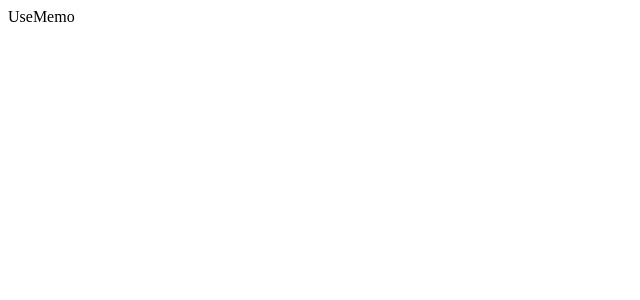
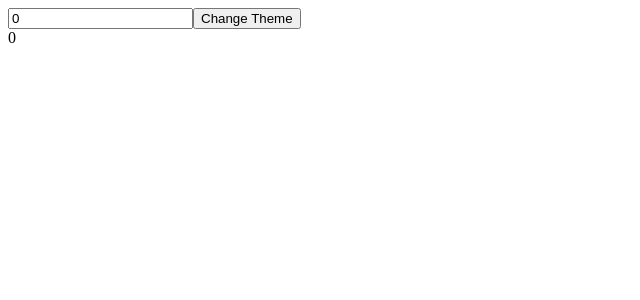
Before and after one commit to JeriRov/react-hooks, a React (Create React App) app: page /useMemo in a window 1280 px wide. Shown: the top 300 px of the page, without its empty margins (0-640 px from the left). Built offline with nearby package versions, Linux system fonts and the light colour scheme.

Commit message:
learn: useMemo

```diff
--- a/src/05-useMemo/UseMemo.tsx
+++ b/src/05-useMemo/UseMemo.tsx
@@ -1,5 +1,41 @@
-import { FC } from 'react';
+import React, { FC, useEffect, useMemo, useState } from 'react';
 
 export const UseMemo: FC = () => {
-  return <div>UseMemo</div>;
+  const [number, setNumber] = useState(0);
+  const [dark, setDark] = useState(false);
+  const doubleNumber = useMemo(() => {
+    return slowFunction(number);
+  }, [number]);
+
+  const themeStyles = useMemo(() => {
+    return {
+      backgroundColor: dark ? 'black' : 'white',
+      color: dark ? 'white' : 'black',
+    };
+  }, [dark]);
+
+  useEffect(() => {
+    console.log('Theme changed');
+  }, [themeStyles]);
+
+  const handleInputChange = (e: React.ChangeEvent<HTMLInputElement>) =>
+    setNumber(parseInt(e.target.value));
+
+  const handleThemeChange = () => setDark(prevDark => !prevDark);
+
+  return (
+    <>
+      <input onChange={handleInputChange} type="number" value={number} />
+      <button onClick={handleThemeChange}>Change Theme</button>
+      <div style={themeStyles}>{doubleNumber}</div>
+    </>
+  );
 };
+
+const slowFunction = (num: number) => {
+  console.log('Calling slow function');
+  for (let i = 0; i <= 1000000000; i++) {
+    /* empty */
+  }
+  return num * 2;
+};
```
